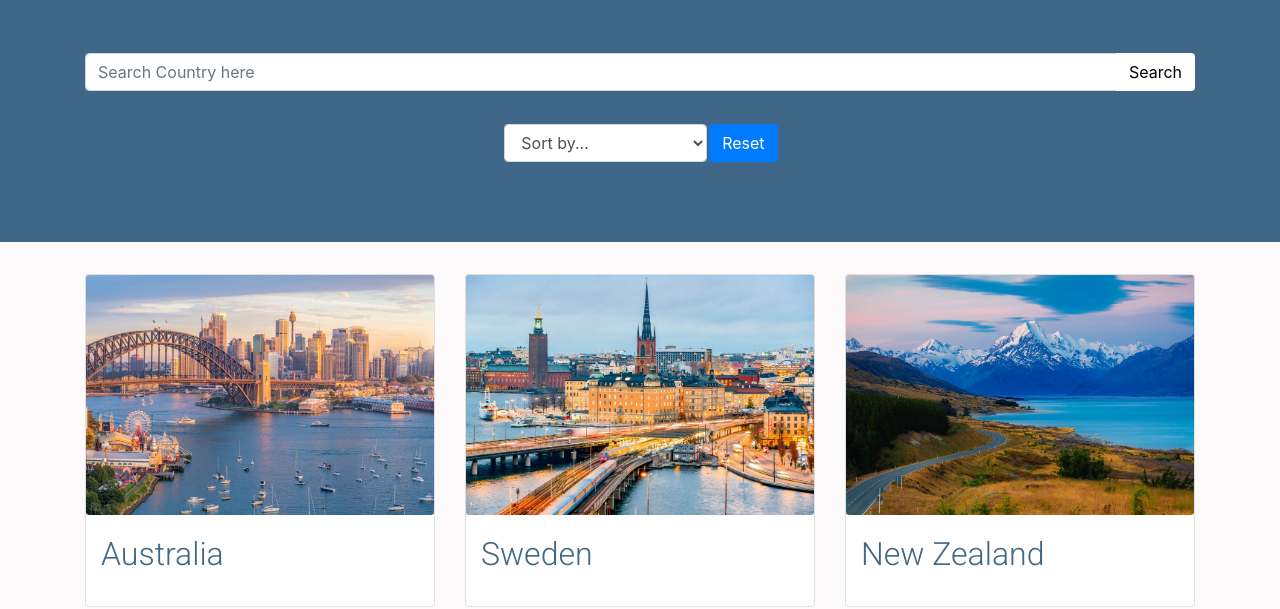
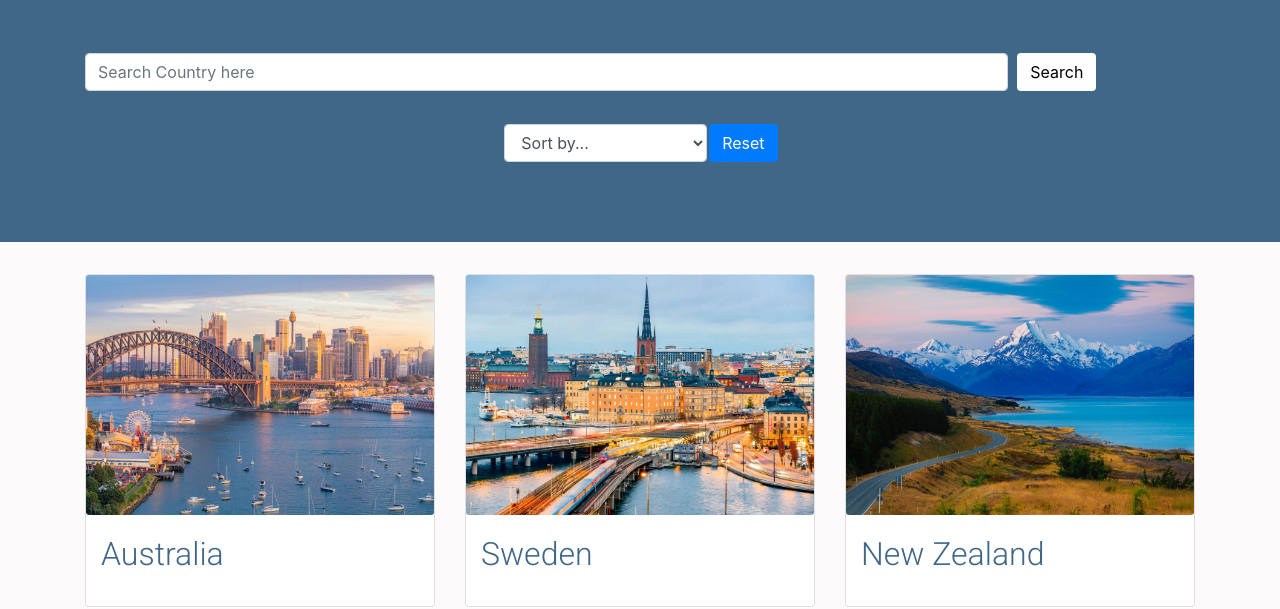
Before and after one commit to info340-wi21/project-1-group-7, a website: page index.html in a window 1280 px wide. Shown: the part 221-830 px from the top of the page. Drawn offline with nearby package versions, Linux system fonts and the light colour scheme.

Commit message:
Added serch bar visual change

```diff
--- a/index.html
+++ b/index.html
@@ -42,10 +42,14 @@
       <div class="container">
 
         <h1 class="website-title">Explore Destinations</h1>
-        <div class="input-group searchbar">
-          <input type="text" id="inputVal" class="form-control" placeholder="Search Country here" aria-label="search">
-          <div class="input-group-append">
-            <button class="btn btnwhite" id="textSearch" type="button">Search</button>
+        <div class="form-group form-row searchbar">
+          <div class="col-10">
+            <input type="text" id="inputVal" class="form-control" placeholder="Search Country here" aria-label="search">
+          </div>
+          <div class="col-2">
+            <div class="input-group-append">
+              <button class="btn btnwhite" id="textSearch" type="button">Search</button>
+            </div>
           </div>
         </div>
 
```
Also changed, not shown: js/search.js (+15 -0 lines).
